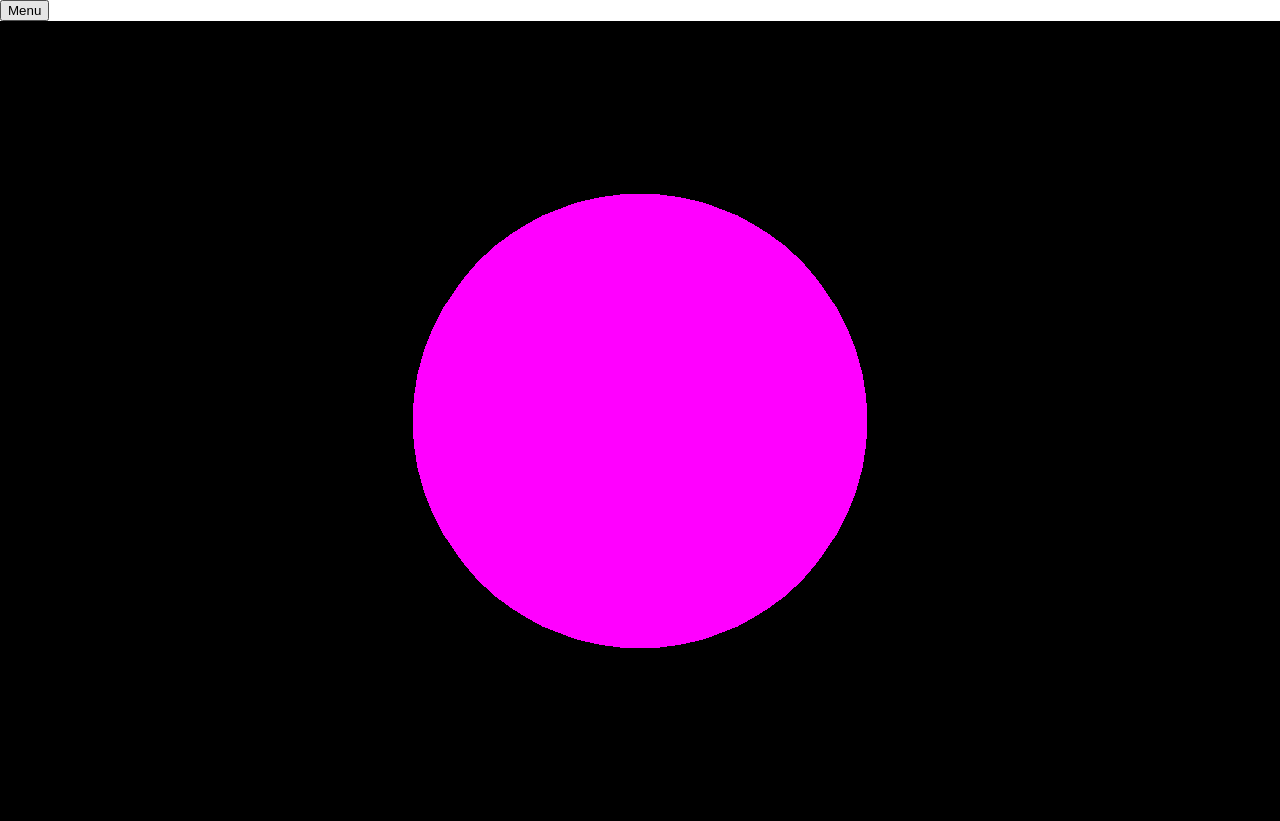
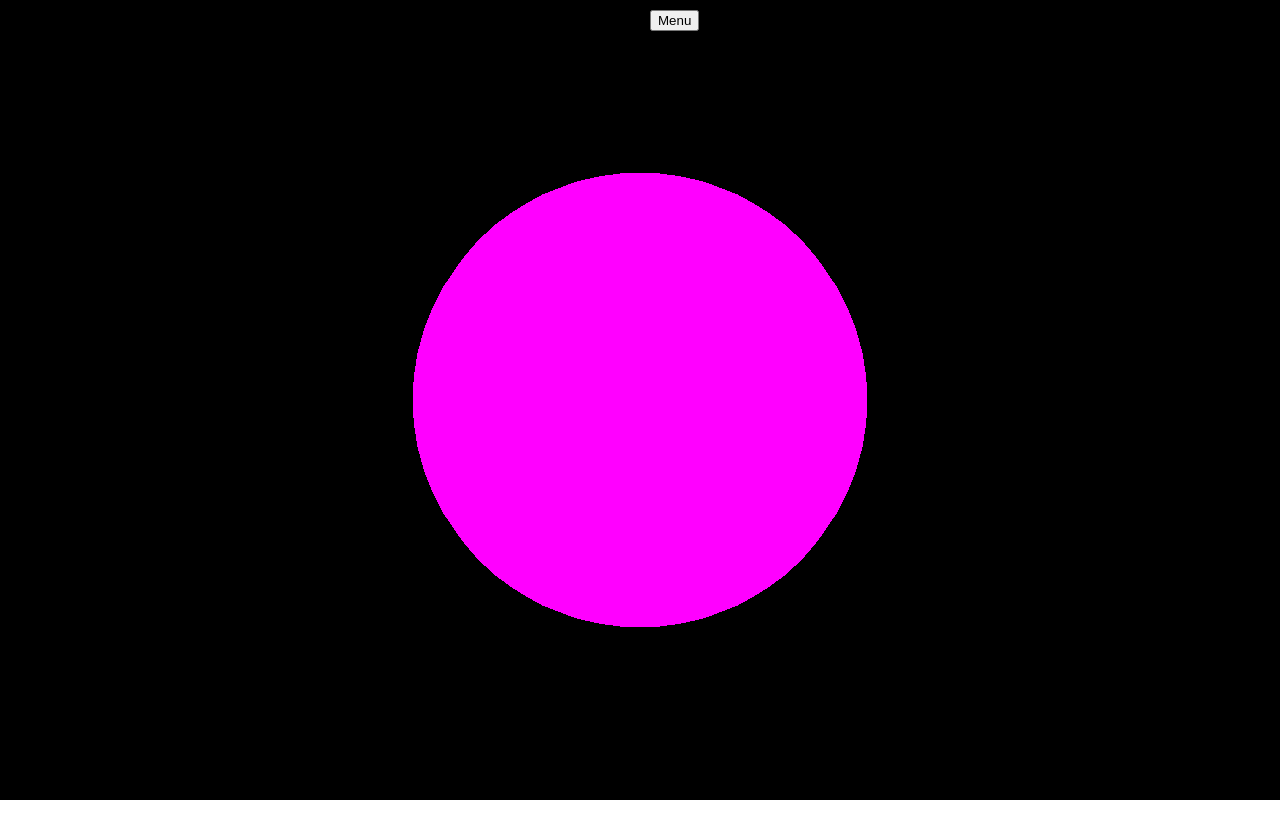
Before and after one commit to b23johgu/thesis-webgl-webgpu, a website built with Vite: page webgl-three.html in a window 1280 px wide. After the commit the page ends 800 px from the top, so only its background shows below. Built offline with nearby package versions, Linux system fonts and the light colour scheme.

Commit message:
Styled "back to menu" button to appear to be inside of the "game"

```diff
--- a/style.css
+++ b/style.css
@@ -34,3 +34,13 @@ div#webgl, div#webgpu {
 .btn:hover {
     box-shadow: 0 4px 10px #00000026;
 }
+
+.menubtn {
+    position: absolute;
+    text-align: center;
+    left: 50%;
+    z-index: 100;
+    display:block;
+    margin: 10px;
+    cursor: pointer;
+}
--- a/webgl-three.html
+++ b/webgl-three.html
@@ -7,7 +7,7 @@
     <link rel="stylesheet" href="style.css">
 </head>
 <body>
-    <button onclick="window.location.href='./index.html'">Menu</button>
+    <button class="menubtn" onclick="window.location.href='./index.html'">Menu</button>
     <script src="/webgl-three.js" type="module"></script>
 </body>
 </html>
```
